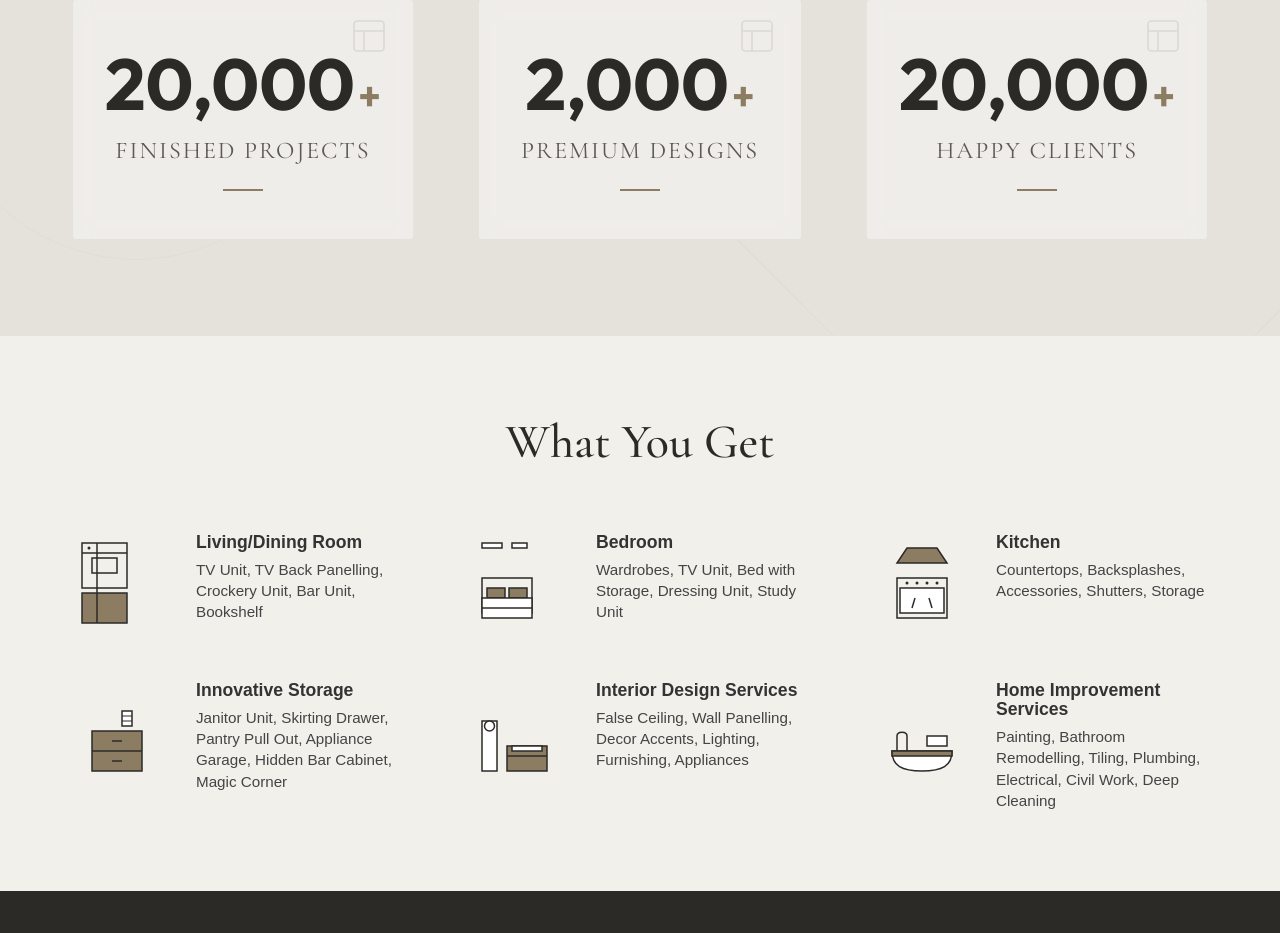
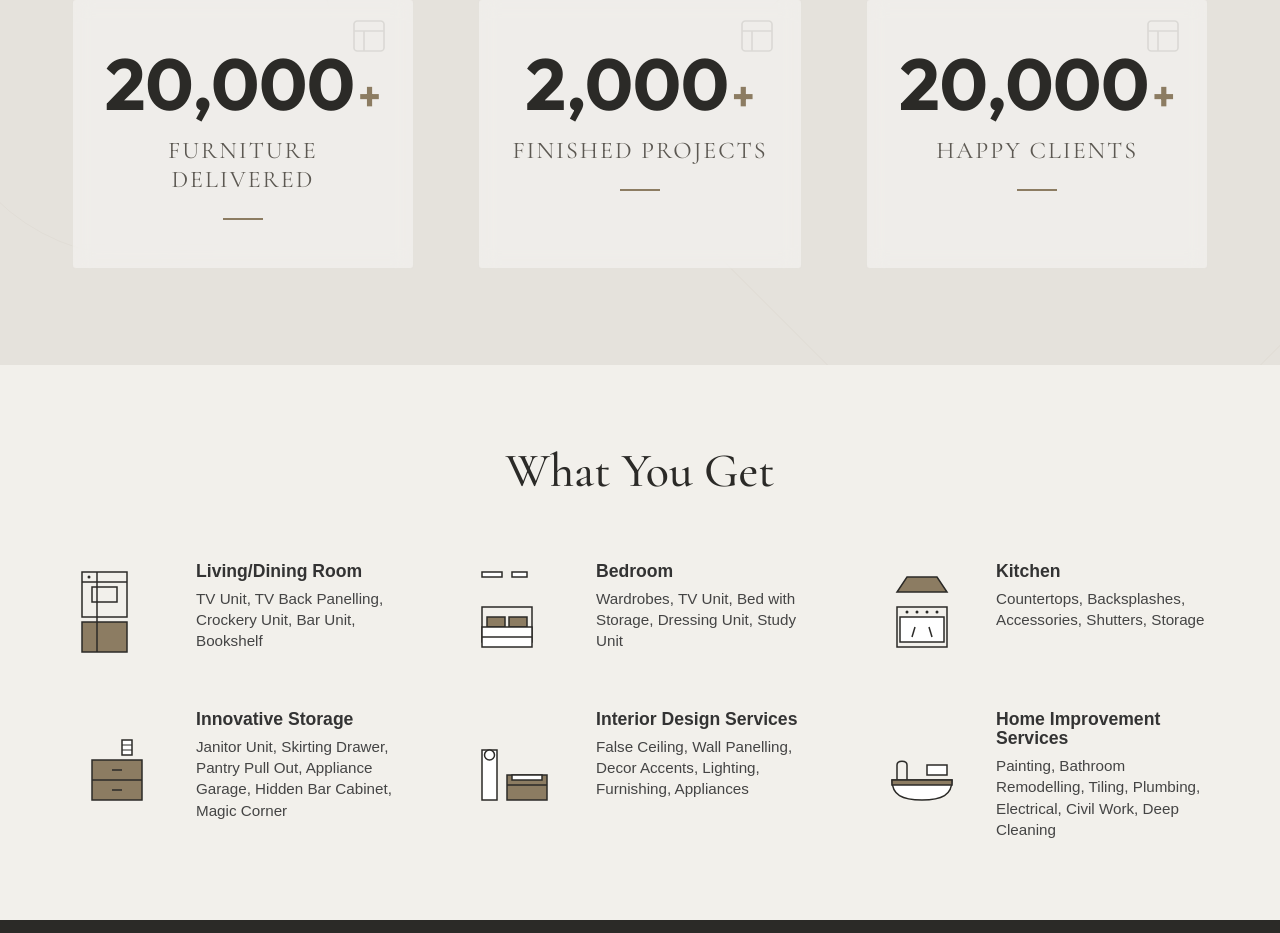
Before and after one commit to Florix-Technologies/Arambha, a Next.js app: page / in a window 1280 px wide. Shown: the part 4914-5847 px from the top of the page. Built offline with nearby package versions, Linux system fonts and the light colour scheme; no server answers; the database is empty.

Commit message:
changes text

```diff
--- a/components/ui/StatsSection.tsx
+++ b/components/ui/StatsSection.tsx
@@ -73,8 +73,8 @@ export default function StatsSection() {
             <div className={styles.shape + ' ' + styles.shape2} />
 
             <div className={styles.container}>
-                <StatCounter value={20000} label="Finished Projects" />
-                <StatCounter value={2000} label="Premium Designs" />
+                <StatCounter value={20000} label="Furniture Delivered" />
+                <StatCounter value={2000} label="Finished Projects" />
                 <StatCounter value={20000} label="Happy Clients" />
             </div>
         </section>
```
